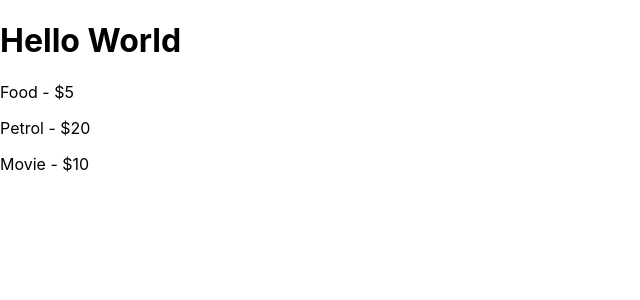
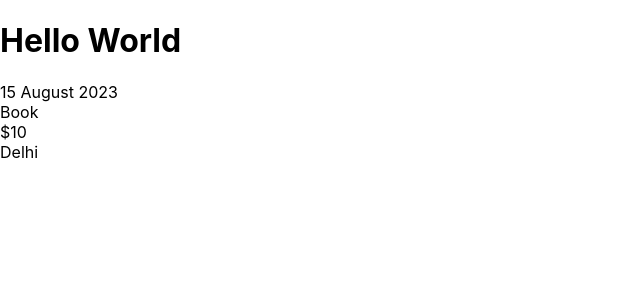
Before and after one commit to ChinthanaK/expense-tracker-react-app, a React (Create React App) app: page / in a window 1280 px wide. Shown: the top 300 px of the page, without its empty margins (0-640 px from the left). Built offline with nearby package versions, Linux system fonts and the light colour scheme.

Commit message:
complex jsx

```diff
--- a/src/components/ExpenseItem.js
+++ b/src/components/ExpenseItem.js
@@ -1,9 +1,10 @@
 function ExpenseItem(){
     return(
         <div>
-            <p>Food - $5</p>
-            <p>Petrol - $20</p>
-            <p>Movie - $10</p>
+           <div>15 August 2023</div>
+           <div>Book</div>
+           <div>$10</div>
+           <div>Delhi</div>
         </div>
     )
 }
```
